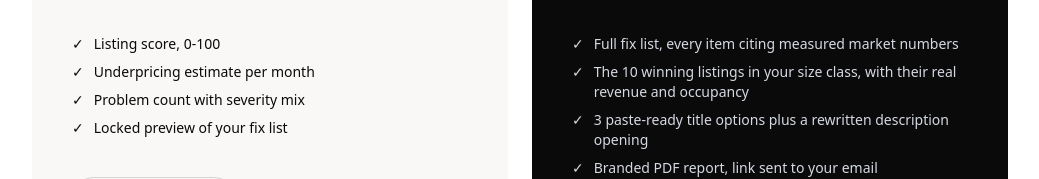
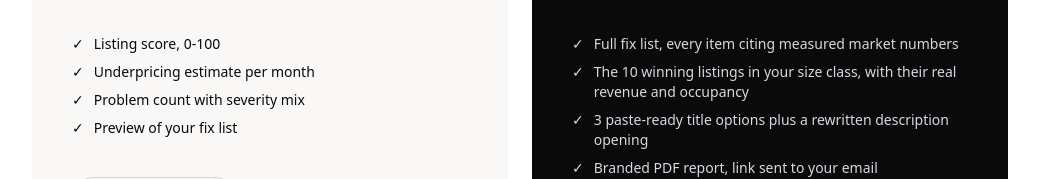
Before and after one commit to abuyork/Opti-Rent-SAAS, a Next.js app: page / in a window 1280 px wide. Shown: the part 2365-2544 px from the top of the page, without its empty margins (120-1159 px from the left). Built offline with nearby package versions, Linux system fonts and the light colour scheme; no server answers.

Commit message:
modify: LOCKED text -> PREVIEW

```diff
--- a/src/app/result/[id]/page.tsx
+++ b/src/app/result/[id]/page.tsx
@@ -128,7 +128,7 @@ export default async function ResultPage({
           </div>
 
           <h2 className="mt-10 mb-4 text-2xl font-normal tracking-[-0.025em] text-ink">
-            Fix list (locked)
+            Preview (fix list)
           </h2>
           <LockedFixPreview fixes={audit.fixes} />
 
--- a/src/components/landing/LandingPage.tsx
+++ b/src/components/landing/LandingPage.tsx
@@ -46,7 +46,7 @@ export function LandingPage({ scope }: { scope: LandingScope }) {
     "Listing score, 0-100",
     "Underpricing estimate per month",
     "Problem count with severity mix",
-    "Locked preview of your fix list",
+    "Preview of your fix list",
   ];
   const paidFeatures = [
     "Full fix list, every item citing measured market numbers",
```
